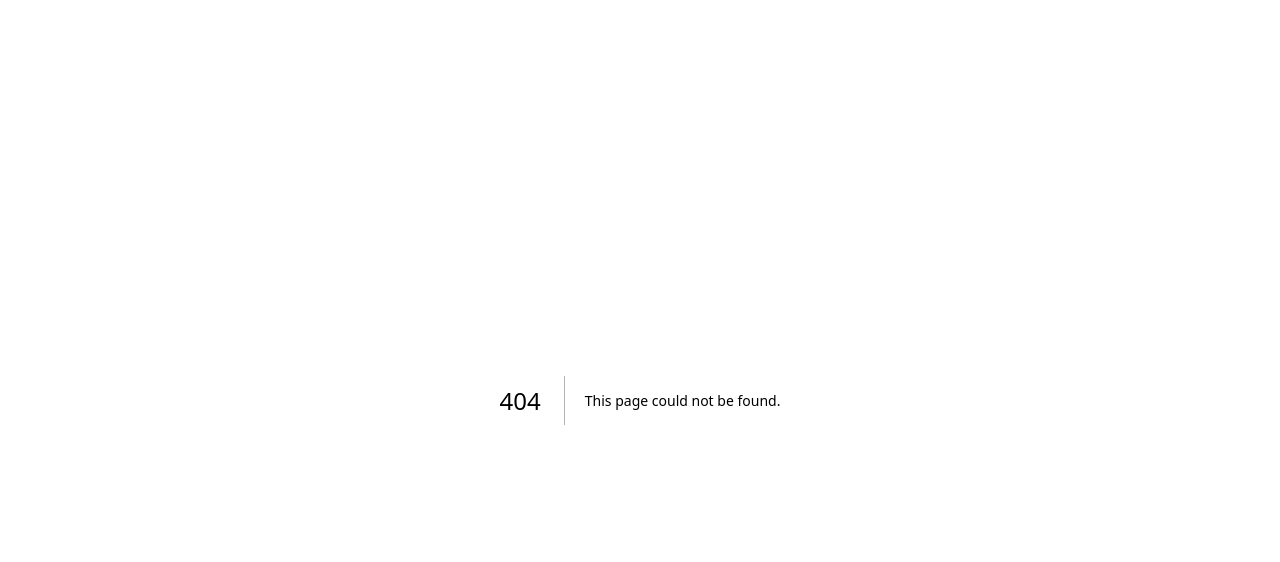
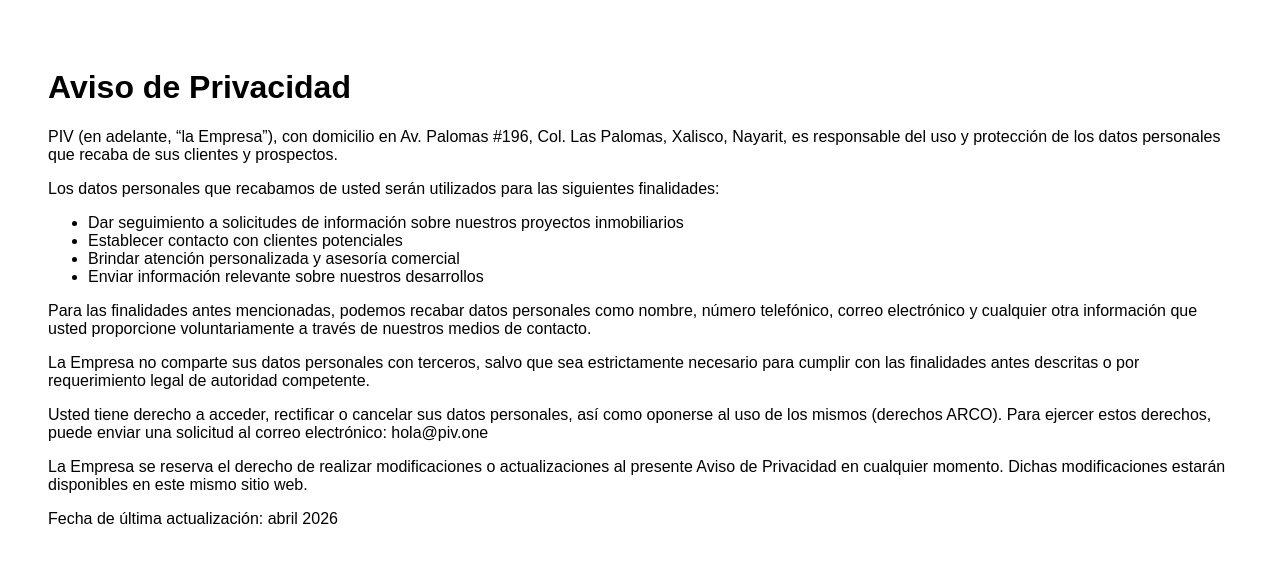
Before and after one commit to PIV1/PIV, a Next.js app: page /privacidad in a window 1280 px wide. Before the commit this address had no page. Shown: the top 562 px of the page. Built offline with nearby package versions, Linux system fonts and the light colour scheme.

Commit message:
Create privacidad.js

```diff
--- /dev/null
+++ b/pages/privacidad.js
@@ -0,0 +1,44 @@
+export default function Privacidad() {
+  return (
+    <main style={{ padding: "40px", fontFamily: "Arial, sans-serif" }}>
+
+      <h1>Aviso de Privacidad</h1>
+
+      <p>
+        PIV (en adelante, “la Empresa”), con domicilio en Av. Palomas #196, Col. Las Palomas, Xalisco, Nayarit, es responsable del uso y protección de los datos personales que recaba de sus clientes y prospectos.
+      </p>
+
+      <p>
+        Los datos personales que recabamos de usted serán utilizados para las siguientes finalidades:
+      </p>
+
+      <ul>
+        <li>Dar seguimiento a solicitudes de información sobre nuestros proyectos inmobiliarios</li>
+        <li>Establecer contacto con clientes potenciales</li>
+        <li>Brindar atención personalizada y asesoría comercial</li>
+        <li>Enviar información relevante sobre nuestros desarrollos</li>
+      </ul>
+
+      <p>
+        Para las finalidades antes mencionadas, podemos recabar datos personales como nombre, número telefónico, correo electrónico y cualquier otra información que usted proporcione voluntariamente a través de nuestros medios de contacto.
+      </p>
+
+      <p>
+        La Empresa no comparte sus datos personales con terceros, salvo que sea estrictamente necesario para cumplir con las finalidades antes descritas o por requerimiento legal de autoridad competente.
+      </p>
+
+      <p>
+        Usted tiene derecho a acceder, rectificar o cancelar sus datos personales, así como oponerse al uso de los mismos (derechos ARCO). Para ejercer estos derechos, puede enviar una solicitud al correo electrónico: hola@piv.one
+      </p>
+
+      <p>
+        La Empresa se reserva el derecho de realizar modificaciones o actualizaciones al presente Aviso de Privacidad en cualquier momento. Dichas modificaciones estarán disponibles en este mismo sitio web.
+      </p>
+
+      <p>
+        Fecha de última actualización: abril 2026
+      </p>
+
+    </main>
+  );
+}
```
